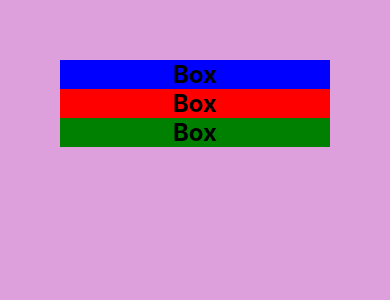
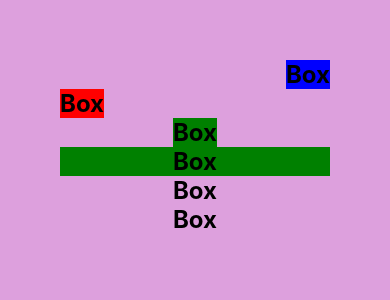
Before and after one commit to setykarimi/react-native, a React Native app: screen / in a window 390 px wide. Shown: the top 300 px of the page. Built offline with nearby package versions, Linux system fonts and the light colour scheme.

Commit message:
Subject: Styles, Description: Edit for new styles, Date: 1403/03/08

```diff
--- a/App.js
+++ b/App.js
@@ -4,9 +4,12 @@ import Box from "./components/box";
 export default function App() {
   return (
     <View style={styles.container}>
-      <Box color="blue" />
-      <Box color="red" />
-      <Box color="green" />
+      <Box style={{backgroundColor: "blue", alignSelf: "flex-start"}} />
+      <Box style={{backgroundColor: "red", alignSelf: "flex-end"}} />
+      <Box style={{backgroundColor: "green", alignSelf: "center"}} />
+      <Box style={{backgroundColor: "green", alignSelf: "stretch"}} />
+      <Box style={{backgroundColor: "lightGreen"}} />
+      <Box style={{backgroundColor: "lightRed"}} />
       {/* <View style={styles.darkMode}>
         <Text>Style inheritance</Text>
       </View>
@@ -27,7 +30,8 @@ const styles = StyleSheet.create({
     backgroundColor: "plum",
     flexDirection: "column",
     padding: 60,
-
+    alignSelf: "stretch",
+    flexWrap: "wrap-reverse"
   },
   darkMode: {
     backgroundColor: "black",
--- a/components/box.js
+++ b/components/box.js
@@ -1,11 +1,9 @@
 import { StyleSheet, Text, View } from "react-native";
 
-export default function Box({ color }) {
+export default function Box({style}) {
   return (
     <View
-      style={{
-        backgroundColor: color,
-      }}
+      style={style}
     >
       <Text style={styles.text}>Box</Text>
     </View>
```
